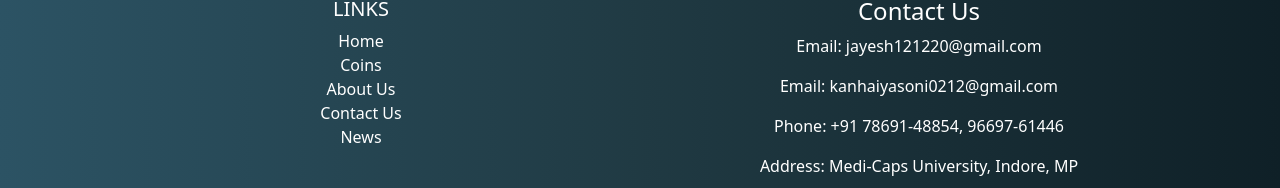
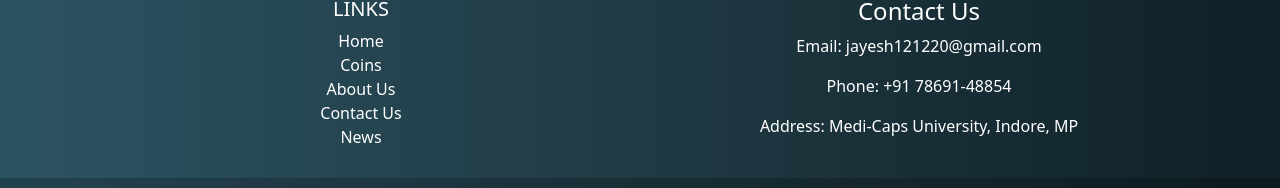
Before and after one commit to JayeshTapdiya12/CoinCraft, a React (Create React App) app: page /toploss in a window 1280 px wide. Shown: the part 559-747 px from the top of the page. Built offline with nearby package versions, Linux system fonts and the light colour scheme; no server answers; a web font is replaced by a local one.

Commit message:
Update Footer.jsx

```diff
--- a/src/OtherPages/Footer/Footer.jsx
+++ b/src/OtherPages/Footer/Footer.jsx
@@ -42,8 +42,8 @@ const Footer = () => {
                                 {/* <ul className='list-unstyled mb-0'> */}
                                 <h4>Contact Us</h4>
                                 <p>Email: jayesh121220@gmail.com</p>
-<p>Email: kanhaiyasoni0212@gmail.com</p>
-                                <p>Phone: +91 78691-48854, 96697-61446</p>
+
+                                <p>Phone: +91 78691-48854</p>
                                 <p>Address: Medi-Caps University, Indore, MP</p>
                                 {/* </ul> */}
                             </MDBCol>
```
